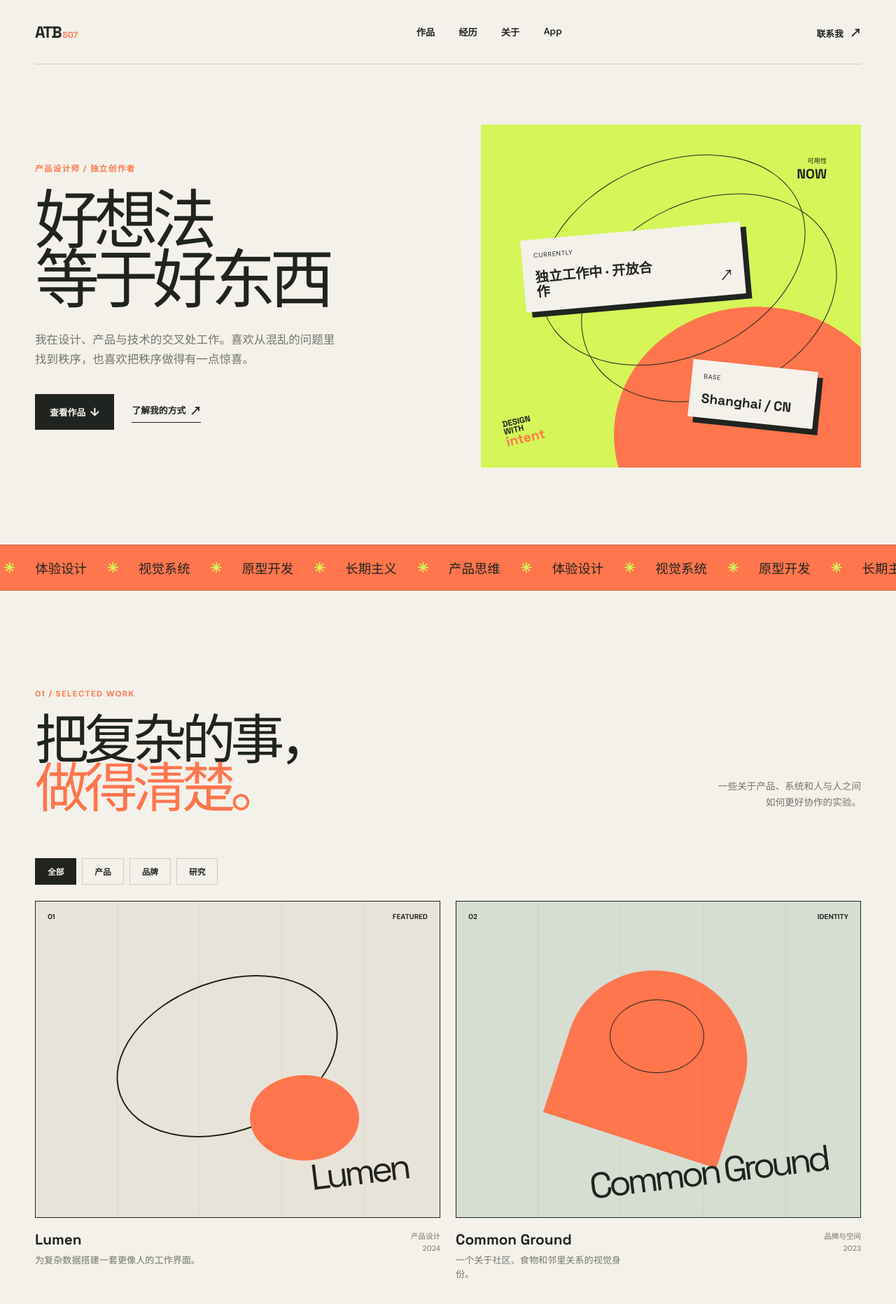
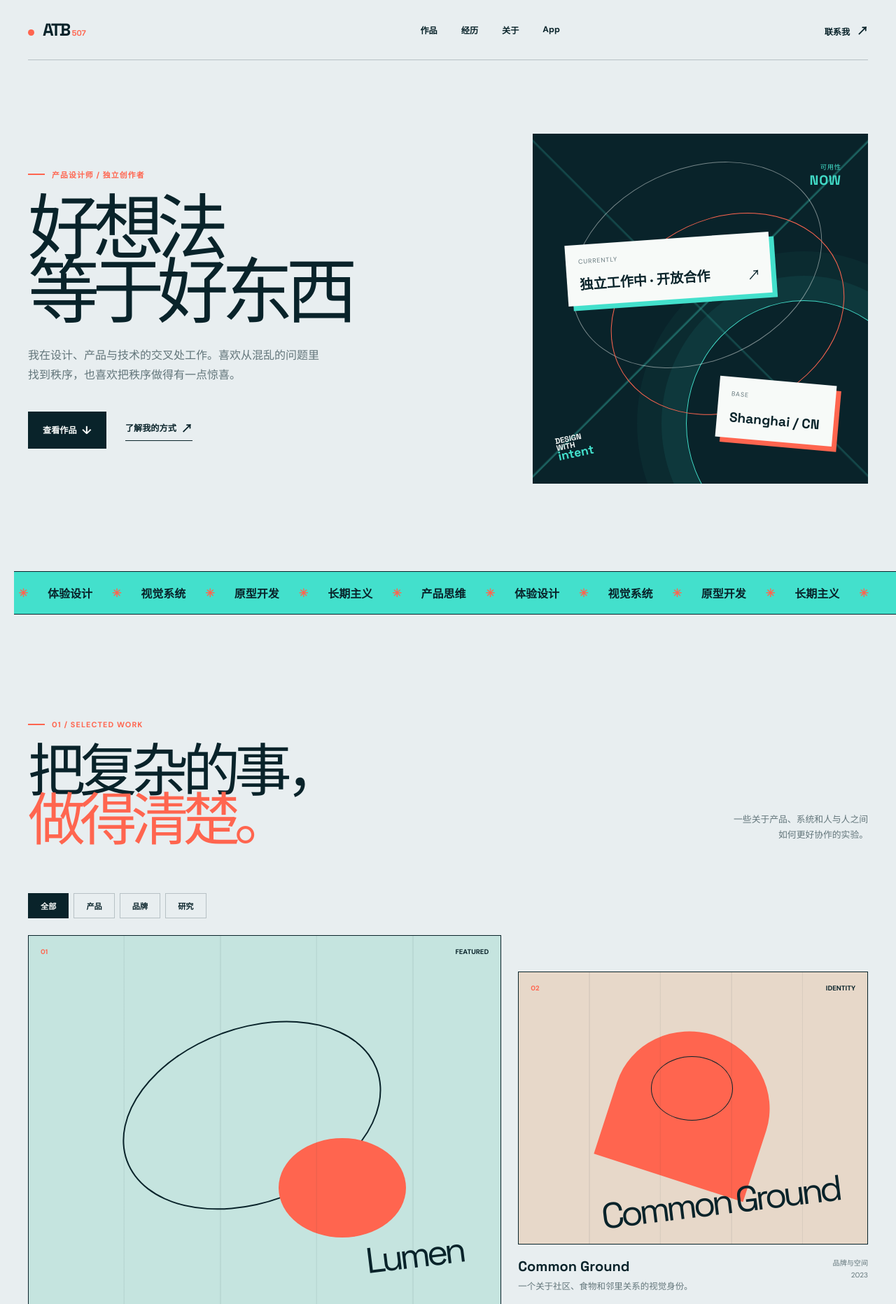
Before and after one commit to Dantz0812/-ATB507-cv, a website with bundled scripts: page index.html in a window 1280 px wide. Shown: the top 1863 px of the page at 70% size. Built offline with nearby package versions, Linux system fonts and the light colour scheme.

Commit message:
Refresh portfolio visual system

```diff
--- a/styles.css
+++ b/styles.css
@@ -1,76 +1,127 @@
 @import url('https://fonts.googleapis.com/css2?family=DM+Sans:wght@400;500;600;700&family=Space+Grotesk:wght@400;500;600;700&display=swap');
 
-:root { --ink: #202420; --paper: #f4f1ea; --lime: #d5f558; --orange: #ff754d; --line: rgb(32 36 32 / 18%); --muted: #72756c; --display: 'Space Grotesk', sans-serif; --body: 'DM Sans', sans-serif; }
+:root {
+  --ink: #09232a;
+  --paper: #e8eef0;
+  --panel: #f7faf8;
+  --cyan: #43e0cc;
+  --red: #ff654f;
+  --yellow: #e5f35a;
+  --muted: #63767b;
+  --line: rgb(9 35 42 / 22%);
+  --display: 'Space Grotesk', sans-serif;
+  --body: 'DM Sans', sans-serif;
+}
+
 * { box-sizing: border-box; }
 html { scroll-behavior: smooth; }
 body { margin: 0; color: var(--ink); background: var(--paper); font-family: var(--body); }
 a { color: inherit; text-decoration: none; }
 button { color: inherit; font: inherit; }
 .site-shell { overflow: hidden; }
-.site-header, main, .site-footer { width: min(1180px, calc(100% - 72px)); margin: 0 auto; }
-.site-header { display: flex; align-items: center; justify-content: space-between; height: 92px; border-bottom: 1px solid var(--line); }
-.brand { display: flex; align-items: baseline; gap: 3px; font-family: var(--display); font-size: 1.45rem; font-weight: 700; letter-spacing: -.08em; }
-.brand i { color: var(--orange); font-size: .75rem; font-style: normal; letter-spacing: 0; }
-.main-nav { display: flex; gap: 34px; margin-left: 120px; font-size: .83rem; font-weight: 600; }
+.site-header, main, .site-footer { width: min(1240px, calc(100% - 80px)); margin: 0 auto; }
+.site-header { position: relative; z-index: 20; display: flex; align-items: center; justify-content: space-between; height: 86px; border-bottom: 1px solid var(--line); }
+.brand { display: flex; align-items: baseline; gap: 4px; font-family: var(--display); font-size: 1.55rem; font-weight: 700; letter-spacing: -.1em; }
+.brand::before { width: 9px; height: 9px; margin-right: 8px; background: var(--red); border-radius: 50%; content: ''; }
+.brand i { color: var(--red); font-size: .7rem; font-style: normal; letter-spacing: 0; }
+.main-nav { display: flex; gap: 34px; margin-left: 100px; font-size: .76rem; font-weight: 700; }
 .main-nav a, .header-contact, .site-footer a { transition: color .2s ease; }
-.main-nav a:hover, .header-contact:hover, .site-footer a:hover { color: var(--orange); }
-.header-contact { font-size: .8rem; font-weight: 600; }
-.header-contact span, .button span { margin-left: 6px; font-size: 1rem; }
+.main-nav a:hover, .header-contact:hover, .site-footer a:hover { color: var(--red); }
+.main-nav a::before { display: inline-block; width: 0; height: 1px; margin: 0 0 3px; background: var(--red); content: ''; transition: width .2s ease, margin .2s ease; }
+.main-nav a:hover::before { width: 12px; margin-right: 6px; }
+.header-contact { font-size: .76rem; font-weight: 700; }
+.header-contact span, .button span { margin-left: 7px; font-size: 1rem; }
 .menu-toggle { display: none; border: 0; background: none; cursor: pointer; font-size: 1.2rem; }
-.section-grid { display: grid; grid-template-columns: 1fr 1fr; gap: 8%; }
-.hero { min-height: 660px; align-items: center; padding: 86px 0 110px; }
-.eyebrow { margin: 0 0 24px; color: var(--orange); font-size: .72rem; font-weight: 700; letter-spacing: .12em; text-transform: uppercase; }
+.section-grid { display: grid; grid-template-columns: minmax(0, 1fr) minmax(360px, .78fr); gap: 9%; }
+.hero { min-height: 700px; align-items: center; padding: 105px 0 125px; }
+.eyebrow { display: flex; align-items: center; gap: 10px; margin: 0 0 25px; color: var(--red); font-size: .68rem; font-weight: 700; letter-spacing: .1em; text-transform: uppercase; }
+.eyebrow::before { width: 24px; height: 2px; background: currentColor; content: ''; }
 h1, h2, h3, p { margin-top: 0; }
 h1, h2, h3 { font-family: var(--display); }
-h1 { max-width: 620px; margin-bottom: 28px; font-size: clamp(3.2rem, 7.2vw, 6.8rem); font-weight: 500; letter-spacing: -.09em; line-height: .93; }
-.hero-intro { max-width: 430px; margin-bottom: 35px; color: var(--muted); font-size: 1.03rem; line-height: 1.7; }
-.hero-actions { display: flex; align-items: center; gap: 25px; }
-.button { display: inline-flex; align-items: center; font-size: .8rem; font-weight: 700; }
-.button-primary { padding: 15px 21px; background: var(--ink); color: var(--paper); transition: transform .2s ease, background .2s ease; }
-.button-primary:hover { background: var(--orange); transform: translateY(-3px); }
-.button-quiet { border-bottom: 1px solid var(--ink); padding-bottom: 5px; }
-.hero-visual { position: relative; min-height: 490px; background: var(--lime); overflow: hidden; }
-.hero-visual::after { position: absolute; right: -10%; bottom: -28%; width: 75%; height: 75%; border-radius: 50%; background: var(--orange); content: ''; }
-.orbit { position: absolute; z-index: 1; border: 1px solid var(--ink); border-radius: 50%; transform: rotate(-24deg); }
-.orbit-one { top: 11%; left: 14%; width: 73%; height: 57%; }
-.orbit-two { top: 22%; left: 25%; width: 70%; height: 57%; }
-.hero-signal { position: absolute; z-index: 2; top: 9%; right: 9%; display: flex; flex-direction: column; align-items: end; font-size: .58rem; text-transform: uppercase; }
-.hero-signal strong { font-family: var(--display); font-size: 1.2rem; }
-.hero-card { position: absolute; z-index: 3; display: flex; flex-direction: column; padding: 17px; background: var(--paper); box-shadow: 8px 8px 0 var(--ink); }
-.hero-card-main { top: 31%; left: 11%; width: 58%; transform: rotate(-5deg); }
-.hero-card-meta { right: 12%; bottom: 13%; width: 33%; transform: rotate(6deg); }
-.card-label { margin-bottom: 15px; font-size: .58rem; letter-spacing: .08em; }
-.hero-card strong { max-width: 170px; font-family: var(--display); font-size: 1.2rem; line-height: 1.1; }
-.card-arrow { position: absolute; right: 15px; bottom: 15px; font-size: 1.3rem; }
-.hero-sticker { position: absolute; z-index: 4; bottom: 7%; left: 6%; font-family: var(--display); font-size: .75rem; font-weight: 700; line-height: .9; transform: rotate(-13deg); }
-.hero-sticker em { color: var(--orange); font-size: 1.2rem; font-style: normal; }
-.ticker { display: flex; width: 100vw; margin-left: calc((1180px - 100vw) / 2); overflow: hidden; border-block: 1px solid var(--line); background: var(--orange); }
-.ticker div { display: flex; align-items: center; gap: 29px; min-width: max-content; padding: 19px 28px; animation: ticker 30s linear infinite; font-family: var(--display); font-size: 1.15rem; }
-.ticker b { color: var(--lime); font-size: 1.2rem; }
-.content-section { padding: 140px 0 20px; }
-.section-heading, .about-grid { display: flex; align-items: end; justify-content: space-between; gap: 40px; margin-bottom: 65px; }
-h2 { margin-bottom: 0; font-size: clamp(3rem, 6vw, 5.5rem); font-weight: 500; letter-spacing: -.09em; line-height: .9; }
-h2 em { color: var(--orange); font-style: normal; }
-.section-note { margin: 0 0 3px; color: var(--muted); font-size: .85rem; line-height: 1.65; text-align: right; }
-.filter-row { display: flex; gap: 8px; margin-bottom: 23px; }
-.filter-button { border: 1px solid var(--line); padding: 9px 17px; background: transparent; cursor: pointer; font-size: .73rem; font-weight: 700; transition: background .2s ease, color .2s ease; }
-.filter-button.is-active, .filter-button:hover { border-color: var(--ink); background: var(--ink); color: var(--paper); }
-.project-grid { display: grid; grid-template-columns: 1fr 1fr; gap: 65px 22px; }
+h1 { max-width: 650px; margin-bottom: 31px; font-size: clamp(3.7rem, 8vw, 8rem); font-weight: 500; letter-spacing: -.1em; line-height: .88; }
+.hero-intro { max-width: 420px; margin-bottom: 38px; color: var(--muted); font-size: 1rem; line-height: 1.75; }
+.hero-actions { display: flex; align-items: center; gap: 27px; }
+.button { display: inline-flex; align-items: center; font-size: .76rem; font-weight: 700; }
+.button-primary { padding: 16px 21px; background: var(--ink); color: var(--panel); transition: background .2s ease, transform .2s ease; }
+.button-primary:hover { background: var(--red); transform: translateY(-4px); }
+.button-quiet { padding-bottom: 6px; border-bottom: 1px solid var(--ink); }
+.hero-visual { position: relative; min-height: 500px; overflow: hidden; background: var(--ink); isolation: isolate; }
+.hero-visual::before { position: absolute; inset: 0; background: linear-gradient(135deg, transparent 0 49.7%, rgb(67 224 204 / 55%) 50% 50.2%, transparent 50.3%), linear-gradient(45deg, transparent 0 49.7%, rgb(67 224 204 / 32%) 50% 50.2%, transparent 50.3%); content: ''; opacity: .6; }
+.hero-visual::after { position: absolute; right: -16%; bottom: -18%; z-index: -1; width: 70%; height: 70%; border: 1px solid var(--cyan); border-radius: 50%; box-shadow: 0 0 0 35px rgb(67 224 204 / 7%), 0 0 0 70px rgb(67 224 204 / 4%); content: ''; }
+.orbit { position: absolute; z-index: 1; border: 1px solid rgb(247 250 248 / 46%); border-radius: 50%; transform: rotate(-25deg); }
+.orbit-one { top: 10%; left: 10%; width: 78%; height: 55%; }
+.orbit-two { top: 24%; left: 22%; width: 72%; height: 55%; border-color: var(--red); }
+.hero-signal { position: absolute; z-index: 3; top: 8%; right: 8%; display: flex; flex-direction: column; align-items: end; color: var(--cyan); font-size: .58rem; letter-spacing: .08em; text-transform: uppercase; }
+.hero-signal strong { font-family: var(--display); font-size: 1.2rem; animation: pulse 2.4s ease-in-out infinite; }
+.hero-card { position: absolute; z-index: 3; display: flex; flex-direction: column; padding: 18px; background: var(--panel); box-shadow: 7px 7px 0 var(--cyan); }
+.hero-card-main { top: 30%; left: 10%; width: 61%; transform: rotate(-4deg); }
+.hero-card-meta { right: 10%; bottom: 12%; width: 35%; box-shadow: 7px 7px 0 var(--red); transform: rotate(5deg); }
+.card-label { margin-bottom: 18px; color: var(--muted); font-size: .56rem; letter-spacing: .1em; }
+.hero-card strong { max-width: 190px; font-family: var(--display); font-size: 1.2rem; line-height: 1.08; }
+.card-arrow { position: absolute; right: 15px; bottom: 14px; font-size: 1.2rem; }
+.hero-sticker { position: absolute; z-index: 4; bottom: 7%; left: 7%; color: var(--panel); font-family: var(--display); font-size: .7rem; font-weight: 700; line-height: .9; transform: rotate(-12deg); }
+.hero-sticker em { color: var(--cyan); font-size: 1.1rem; font-style: normal; }
+.ticker { display: flex; width: 100vw; margin-left: calc((1240px - 100vw) / 2); overflow: hidden; border-block: 1px solid var(--ink); background: var(--cyan); }
+.ticker div { display: flex; align-items: center; gap: 28px; min-width: max-content; padding: 18px 28px; animation: ticker 30s linear infinite; font-family: var(--display); font-size: 1rem; font-weight: 600; }
+.ticker b { color: var(--red); font-size: 1rem; }
+.content-section { padding: 150px 0 20px; }
+.section-heading, .about-grid { display: flex; align-items: end; justify-content: space-between; gap: 40px; margin-bottom: 68px; }
+h2 { margin-bottom: 0; font-size: clamp(3.4rem, 6.4vw, 6.5rem); font-weight: 500; letter-spacing: -.1em; line-height: .86; }
+h2 em { color: var(--red); font-style: normal; }
+.section-note { margin: 0 0 4px; color: var(--muted); font-size: .8rem; line-height: 1.7; text-align: right; }
+.filter-row { display: flex; gap: 7px; margin-bottom: 24px; }
+.filter-button { border: 1px solid var(--line); padding: 9px 17px; background: transparent; cursor: pointer; font-size: .7rem; font-weight: 700; transition: border .2s ease, background .2s ease, color .2s ease; }
+.filter-button.is-active, .filter-button:hover { border-color: var(--ink); background: var(--ink); color: var(--panel); }
+.project-grid { display: grid; grid-template-columns: 1.15fr .85fr; gap: 78px 24px; }
+.project-card:nth-child(2n) { transform: translateY(52px); }
 .project-card { min-width: 0; }
-.project-art { position: relative; aspect-ratio: 1.28; overflow: hidden; border: 1px solid var(--ink); }
-.project-index, .project-tag { position: absolute; z-index: 2; top: 15px; font-size: .63rem; font-weight: 700; }
-.project-index { left: 17px; }.project-tag { right: 17px; text-transform: uppercase; }
-.project-lumen .project-art { background: #e8e3d8; }.project-ground .project-art { background: #d6ddd1; }.project-notes .project-art { background: #f6bba8; }.project-table .project-art { background: #bdd5dc; }
-.project-art::before, .project-art::after { position: absolute; content: ''; }
-.project-lumen .project-art::before { top: 25%; left: 19%; width: 56%; height: 47%; border: 2px solid var(--ink); border-radius: 50%; transform: rotate(-20deg); }.project-lumen .project-art::after { right: 20%; bottom: 18%; width: 27%; height: 27%; border-radius: 50%; background: var(--orange); }
-.project-ground .project-art::before { top: 22%; left: 27%; width: 45%; height: 55%; border-radius: 50% 50% 0 0; background: var(--orange); transform: rotate(18deg); }.project-ground .project-art::after { top: 31%; left: 38%; width: 23%; height: 23%; border: 1px solid var(--ink); border-radius: 50%; }
-.project-notes .project-art::before { top: 17%; left: 21%; width: 58%; height: 66%; background: var(--lime); transform: rotate(-9deg); }.project-notes .project-art::after { top: 27%; left: 33%; width: 36%; height: 36%; border: 1px solid var(--ink); border-radius: 50%; }
-.project-table .project-art::before { top: 27%; left: 19%; width: 62%; height: 44%; border: 1px solid var(--ink); border-radius: 50%; }.project-table .project-art::after { top: 40%; left: 42%; width: 18%; height: 18%; background: var(--orange); border-radius: 50%; }
-.art-shape { position: absolute; z-index: 1; inset: 0; background: repeating-linear-gradient(90deg, transparent 0 20%, rgb(32 36 32 / 8%) 20.2% 20.4%); opacity: .45; }
+.project-art { position: relative; aspect-ratio: 1.28; overflow: hidden; border: 1px solid var(--ink); background: var(--panel); transition: transform .35s ease, box-shadow .35s ease; }
+.project-card:hover .project-art { box-shadow: 10px 10px 0 var(--cyan); transform: translate(-5px, -5px); }
+.project-index, .project-tag { position: absolute; z-index: 2; top: 16px; font-size: .6rem; font-weight: 700; }
+.project-index { left: 17px; color: var(--red); }.project-tag { right: 17px; text-transform: uppercase; }
+.project-lumen .project-art { background: #c5e4df; }.project-ground .project-art { background: #e7d8c9; }.project-notes .project-art { background: #f4b1a3; }.project-table .project-art { background: #c9d6e7; }
+.project-art::before, .project-art::after { position: absolute; content: ''; transition: transform .4s ease; }
+.project-card:hover .project-art::before { transform: rotate(10deg) scale(1.06); }.project-card:hover .project-art::after { transform: scale(1.15); }
+.project-lumen .project-art::before { top: 25%; left: 19%; width: 56%; height: 47%; border: 2px solid var(--ink); border-radius: 50%; transform: rotate(-20deg); }.project-lumen .project-art::after { right: 20%; bottom: 18%; width: 27%; height: 27%; border-radius: 50%; background: var(--red); }
+.project-ground .project-art::before { top: 22%; left: 27%; width: 45%; height: 55%; border-radius: 50% 50% 0 0; background: var(--red); transform: rotate(18deg); }.project-ground .project-art::after { top: 31%; left: 38%; width: 23%; height: 23%; border: 1px solid var(--ink); border-radius: 50%; }
+.project-notes .project-art::before { top: 17%; left: 21%; width: 58%; height: 66%; background: var(--yellow); transform: rotate(-9deg); }.project-notes .project-art::after { top: 27%; left: 33%; width: 36%; height: 36%; border: 1px solid var(--ink); border-radius: 50%; }
+.project-table .project-art::before { top: 27%; left: 19%; width: 62%; height: 44%; border: 1px solid var(--ink); border-radius: 50%; }.project-table .project-art::after { top: 40%; left: 42%; width: 18%; height: 18%; background: var(--red); border-radius: 50%; }
+.art-shape { position: absolute; z-index: 1; inset: 0; background: repeating-linear-gradient(90deg, transparent 0 20%, rgb(9 35 42 / 10%) 20.2% 20.4%); opacity: .6; }
 .art-word { position: absolute; z-index: 2; right: 8%; bottom: 7%; font-family: var(--display); font-size: clamp(1.8rem, 4vw, 3.8rem); letter-spacing: -.1em; transform: rotate(-7deg); }
-.project-info { display: flex; justify-content: space-between; gap: 20px; padding-top: 18px; }.project-info h3 { margin-bottom: 7px; font-size: 1.3rem; }.project-info p { max-width: 260px; margin: 0; color: var(--muted); font-size: .82rem; line-height: 1.55; }.project-meta { display: flex; flex-direction: column; align-items: end; gap: 4px; color: var(--muted); font-size: .66rem; white-space: nowrap; }
-.experience-section { padding-top: 155px; }.timeline { border-top: 1px solid var(--line); }.timeline-item { display: grid; grid-template-columns: 8% 22% 1fr; gap: 18px; padding: 29px 0; border-bottom: 1px solid var(--line); }.timeline-number { color: var(--orange); font-size: .7rem; font-weight: 700; }.timeline-period { font-size: .75rem; font-weight: 600; }.timeline-item h3 { margin-bottom: 6px; font-size: 1.35rem; }.timeline-company, .timeline-detail { color: var(--muted); font-size: .78rem; }.timeline-company { margin-bottom: 19px; }.timeline-detail { max-width: 330px; margin-bottom: 0; line-height: 1.6; }
-.about-section { padding-top: 155px; }.about-grid { align-items: start; }.about-copy { max-width: 420px; padding-top: 31px; }.about-copy p { margin: 0; font-size: 1.4rem; line-height: 1.4; letter-spacing: -.035em; }.skill-grid { display: grid; grid-template-columns: repeat(3, 1fr); gap: 22px; margin-top: 80px; border-top: 1px solid var(--line); }.skill-item { display: flex; gap: 25px; padding-top: 19px; border-top: 3px solid var(--orange); }.skill-item > span { color: var(--orange); font-size: .7rem; font-weight: 700; }.skill-item h3 { margin-bottom: 10px; font-size: 1rem; }.skill-item p { margin: 0; color: var(--muted); font-size: .75rem; line-height: 1.6; }
-.contact-section { margin-top: 150px; padding: 74px 0 100px; border-top: 1px solid var(--line); border-bottom: 1px solid var(--line); }.contact-section h2 { max-width: 670px; font-size: clamp(4rem, 10vw, 9rem); }.contact-footer { display: flex; align-items: end; justify-content: space-between; gap: 30px; margin-top: 55px; }.contact-footer p { max-width: 330px; margin: 0; color: var(--muted); font-size: .88rem; line-height: 1.6; }.site-footer { display: flex; justify-content: space-between; padding: 25px 0 35px; color: var(--muted); font-size: .66rem; }.site-footer a { color: var(--ink); font-weight: 700; }
+.project-info { display: flex; justify-content: space-between; gap: 20px; padding-top: 18px; }.project-info h3 { margin-bottom: 7px; font-size: 1.25rem; }.project-info p { max-width: 260px; margin: 0; color: var(--muted); font-size: .78rem; line-height: 1.6; }.project-meta { display: flex; flex-direction: column; align-items: end; gap: 4px; color: var(--muted); font-size: .63rem; white-space: nowrap; }
+ .experience-section { padding-top: 180px; }.timeline { border-top: 1px solid var(--ink); }.timeline-item { display: grid; grid-template-columns: 8% 22% 1fr; gap: 18px; padding: 28px 0; border-bottom: 1px solid var(--line); transition: background .2s ease, padding .2s ease; }.timeline-item:hover { padding-right: 17px; padding-left: 17px; background: var(--cyan); }.timeline-number { color: var(--red); font-size: .68rem; font-weight: 700; }.timeline-period { font-size: .74rem; font-weight: 600; }.timeline-item h3 { margin-bottom: 6px; font-size: 1.3rem; }.timeline-company, .timeline-detail { color: var(--muted); font-size: .76rem; }.timeline-company { margin-bottom: 19px; }.timeline-detail { max-width: 330px; margin-bottom: 0; line-height: 1.6; }
+ .about-section { padding-top: 180px; }.about-grid { align-items: start; }.about-copy { max-width: 420px; padding-top: 31px; }.about-copy p { margin: 0; font-size: 1.35rem; line-height: 1.45; letter-spacing: -.04em; }.skill-grid { display: grid; grid-template-columns: repeat(3, 1fr); gap: 22px; margin-top: 80px; border-top: 1px solid var(--line); }.skill-item { display: flex; gap: 25px; padding-top: 19px; border-top: 3px solid var(--red); }.skill-item > span { color: var(--red); font-size: .68rem; font-weight: 700; }.skill-item h3 { margin-bottom: 10px; font-size: .98rem; }.skill-item p { margin: 0; color: var(--muted); font-size: .74rem; line-height: 1.6; }
+ .contact-section { position: relative; margin-top: 170px; padding: 80px 0 105px; border-top: 1px solid var(--ink); border-bottom: 1px solid var(--ink); }.contact-section::after { position: absolute; top: 0; right: 0; width: 42%; height: 100%; background: var(--yellow); content: ''; opacity: .6; pointer-events: none; }.contact-section > * { position: relative; z-index: 1; }.contact-section h2 { max-width: 720px; font-size: clamp(4.2rem, 10vw, 10rem); }.contact-footer { display: flex; align-items: end; justify-content: space-between; gap: 30px; margin-top: 58px; }.contact-footer p { max-width: 330px; margin: 0; color: var(--muted); font-size: .84rem; line-height: 1.65; }.site-footer { display: flex; justify-content: space-between; padding: 25px 0 35px; color: var(--muted); font-size: .64rem; }.site-footer a { color: var(--ink); font-weight: 700; }
 @keyframes ticker { to { transform: translateX(-50%); } }
-@media (max-width: 760px) { .site-header, main, .site-footer { width: min(100% - 36px, 600px); }.site-header { height: 75px; }.main-nav { position: absolute; z-index: 10; top: 75px; right: 18px; left: 18px; display: none; flex-direction: column; gap: 0; margin: 0; border: 1px solid var(--ink); background: var(--paper); }.main-nav a { padding: 15px; border-bottom: 1px solid var(--line); }.menu-open .main-nav { display: flex; }.menu-toggle { display: block; }.header-contact { display: none; }.hero, .section-grid { grid-template-columns: 1fr; }.hero { padding: 68px 0 75px; }.hero-visual { min-height: 400px; }.ticker { margin-left: -18px; }.content-section, .experience-section, .about-section { padding-top: 100px; }.section-heading, .about-grid, .contact-footer { display: block; margin-bottom: 42px; }.section-note { margin-top: 28px; text-align: left; }.project-grid, .skill-grid { grid-template-columns: 1fr; gap: 43px; }.timeline-item { grid-template-columns: 10% 1fr; gap: 9px; }.timeline-period { grid-column: 2; grid-row: 1; }.timeline-item > div:last-child { grid-column: 2; }.about-copy { padding-top: 30px; }.skill-grid { margin-top: 55px; gap: 30px; }.contact-section { margin-top: 100px; padding-top: 55px; }.contact-footer { margin-top: 38px; }.contact-footer .button { margin-top: 25px; }.site-footer { flex-wrap: wrap; gap: 15px; }.site-footer span:nth-child(2) { order: 3; width: 100%; } }
+@keyframes pulse { 50% { opacity: .5; } }
+@media (max-width: 760px) {
+  .site-header, main, .site-footer { width: min(100% - 36px, 600px); }
+  .site-header { height: 75px; }
+  .main-nav { position: absolute; z-index: 10; top: 75px; right: 18px; left: 18px; display: none; flex-direction: column; gap: 0; margin: 0; border: 1px solid var(--ink); background: var(--panel); }
+  .main-nav a { padding: 15px; border-bottom: 1px solid var(--line); }
+  .main-nav a::before { display: none; }
+  .menu-open .main-nav { display: flex; }
+  .menu-toggle { display: block; }
+  .header-contact { display: none; }
+  .hero, .section-grid { grid-template-columns: 1fr; }
+  .hero { padding: 72px 0 80px; }
+  .hero-visual { min-height: 400px; }
+  .ticker { margin-left: -18px; }
+  .content-section, .experience-section, .about-section { padding-top: 105px; }
+  .section-heading, .about-grid, .contact-footer { display: block; margin-bottom: 44px; }
+  .section-note { margin-top: 29px; text-align: left; }
+  .project-grid, .skill-grid { grid-template-columns: 1fr; gap: 45px; }
+  .project-card:nth-child(2n) { transform: none; }
+  .timeline-item { grid-template-columns: 10% 1fr; gap: 9px; }
+  .timeline-item:hover { padding-right: 0; padding-left: 0; }
+  .timeline-period { grid-column: 2; grid-row: 1; }
+  .timeline-item > div:last-child { grid-column: 2; }
+  .about-copy { padding-top: 30px; }
+  .skill-grid { margin-top: 55px; gap: 30px; }
+  .contact-section { margin-top: 110px; padding-top: 58px; }
+  .contact-section::after { width: 70%; }
+  .contact-footer { margin-top: 40px; }
+  .contact-footer .button { margin-top: 26px; }
+  .site-footer { flex-wrap: wrap; gap: 15px; }
+  .site-footer span:nth-child(2) { order: 3; width: 100%; }
+}
```
